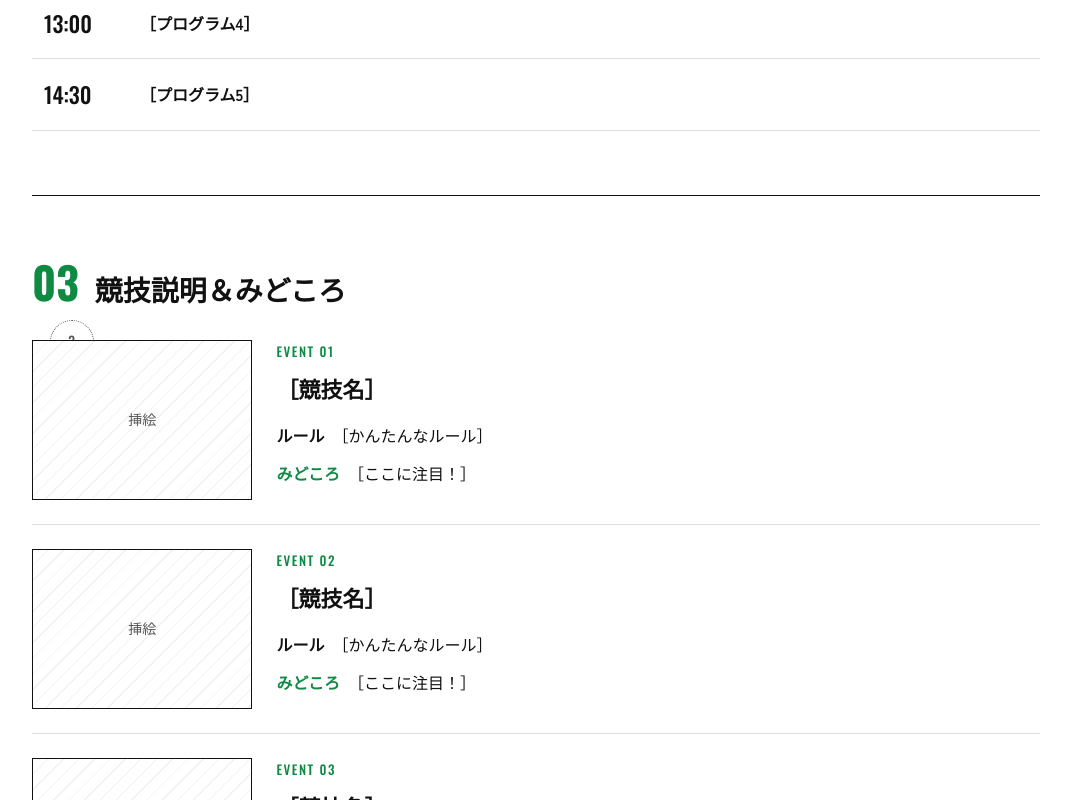
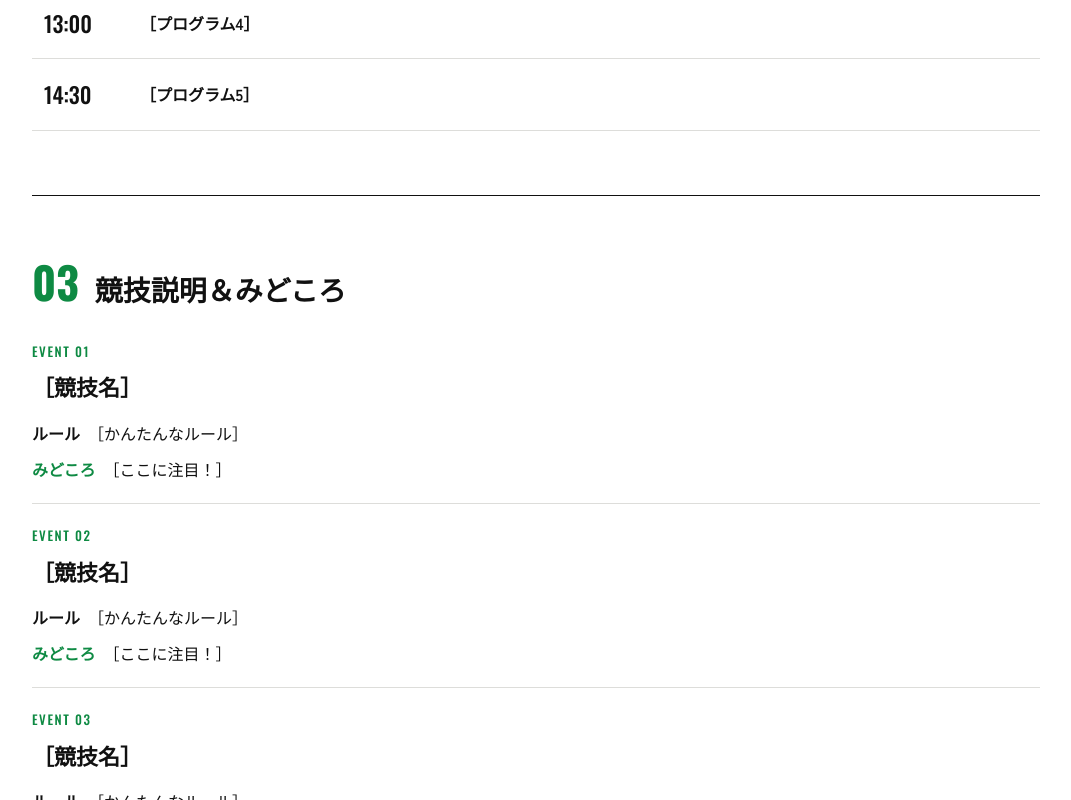
Before and after one commit to kuro-83/sports-festival-2026, a plain HTML site: page index.html in a window 1280 px wide. Shown: the part 2000-2800 px from the top of the page, without its empty margins (104-1175 px from the left). Drawn offline with nearby package versions, Linux system fonts and the light colour scheme; a web font is replaced by a local one.

Commit message:
競技の挿絵をなくし、セクション番号の後ろにも隠れキャラが隠れるように(v8)
Co-Authored-By: Claude Opus 5.5 <noreply@anthropic.com>

```diff
--- a/css/style.css
+++ b/css/style.css
@@ -379,6 +379,19 @@ p { margin: 0; }
   line-height: 1;
   color: var(--c-accent);
 }
+/* 大きい番号も隠れキャラの枠(.frame--num)。数字の後ろを白でぬって、キャラが数字のすき間から透けないようにする
+   (左右に6pxずつ広げてキャラの横幅44pxを隠す。margin で打ち消すので、見出しの並びは変わらない)
+   白は数字の上のふち(文字の箱の上から0.14em下)から。そこから上に頭の上半分ほどが見える
+   タップする所・吹き出しは、ほかの枠の上(.peek__hit--top)と同じ */
+.section__digits {
+  position: relative;
+  z-index: 1;
+  display: inline-block;
+  padding: 0 6px;
+  margin: 0 -6px;
+  background: linear-gradient(transparent 0.14em, var(--c-bg) 0);
+}
+.frame--num .peek--top { top: -16px; }
 .section__head h2 {
   font-family: var(--f-head);
   font-weight: 900;
@@ -501,24 +514,13 @@ p { margin: 0; }
 }
 .event {
   display: flex;
-  flex-wrap: wrap;
-  gap: 24px;
-  padding: 24px 0;
+  flex-direction: column;
+  gap: 8px;
+  padding: 20px 0;
   border-bottom: var(--line-item);
 }
 .event:first-child { padding-top: 0; }
-.event__illust {
-  flex: 1 1 220px;
-  min-width: 0;
-  height: 160px;
-}
-.event__body {
-  flex: 999 1 320px;
-  min-width: 0;
-  display: flex;
-  flex-direction: column;
-  gap: 10px;
-}
+.event p { max-width: 40em; } /* PCで1行が長くなりすぎないように */
 .event__no {
   font-family: var(--f-num);
   font-weight: 500;
@@ -527,6 +529,7 @@ p { margin: 0; }
   color: var(--c-accent);
 }
 .event h3 {
+  margin-bottom: 2px;
   font-family: var(--f-head);
   font-weight: 800;
   font-size: 22px;
--- a/index.html
+++ b/index.html
@@ -73,7 +73,8 @@
 
 <main class="wrap">
 
-  <!-- 番号(01〜)は、表示されているセクションだけで自動で振られる -->
+  <!-- 番号(01〜)は、表示されているセクションだけで自動で振られる
+       見出しの大きい番号(.section__num)も隠れキャラの枠。キャラは数字(.section__digits)の後ろに入る -->
   <nav id="toc" class="toc" aria-label="目次">
     <p class="eyebrow">CONTENTS</p>
     <div class="toc__list">
@@ -89,7 +90,7 @@
   <!-- 施設案内 -->
   <section id="map" class="section">
     <div class="section__head">
-      <span class="section__num"></span>
+      <span class="section__num frame frame--num"><span class="section__digits"></span></span>
       <h2>施設案内</h2>
     </div>
     <div class="frame ph--map" id="frame-map">
@@ -101,7 +102,7 @@
   <!-- タイムテーブル -->
   <section id="timetable" class="section">
     <div class="section__head">
-      <span class="section__num"></span>
+      <span class="section__num frame frame--num"><span class="section__digits"></span></span>
       <h2>タイムテーブル</h2>
     </div>
 
@@ -129,7 +130,7 @@
   <!-- 競技説明＆みどころ -->
   <section id="events" class="section">
     <div class="section__head">
-      <span class="section__num"></span>
+      <span class="section__num frame frame--num"><span class="section__digits"></span></span>
       <h2>競技説明＆みどころ</h2>
     </div>
     <div class="events" id="events-list"></div>
@@ -138,7 +139,7 @@
   <!-- ほかの企画 -->
   <section id="others" class="section">
     <div class="section__head">
-      <span class="section__num"></span>
+      <span class="section__num frame frame--num"><span class="section__digits"></span></span>
       <h2>ほかの企画</h2>
     </div>
     <div class="others" id="others-list"></div>
@@ -147,7 +148,7 @@
   <!-- おたのしみ -->
   <section id="fun" class="section">
     <div class="section__head">
-      <span class="section__num"></span>
+      <span class="section__num frame frame--num"><span class="section__digits"></span></span>
       <h2>おたのしみ</h2>
     </div>
     <div class="fun">
@@ -175,7 +176,7 @@
   <!-- 注意事項 -->
   <section id="notice" class="section">
     <div class="section__head">
-      <span class="section__num"></span>
+      <span class="section__num frame frame--num"><span class="section__digits"></span></span>
       <h2>注意事項</h2>
     </div>
     <div class="notices" id="notices-list"></div>
--- a/js/content.js
+++ b/js/content.js
@@ -62,25 +62,22 @@ const CONTENT = {
   /* ---------- 03 競技説明＆みどころ ---------- */
   // 空 [] にすると、競技説明のセクションごと消える
   // name = 競技名、rule = ルール、highlight = みどころ(rule・highlight は空ならその行が消える)
-  // 「EVENT 01」の番号は上から自動でつく
+  // 「EVENT 01」の番号は上から自動でつく。挿絵はなし(文字だけ)
   events: [
     {
       name: '［競技名］',
       rule: '［かんたんなルール］',
       highlight: '［ここに注目！］',
-      image: { src: '', alt: '' },
     },
     {
       name: '［競技名］',
       rule: '［かんたんなルール］',
       highlight: '［ここに注目！］',
-      image: { src: '', alt: '' },
     },
     {
       name: '［競技名］',
       rule: '［かんたんなルール］',
       highlight: '［ここに注目！］',
-      image: { src: '', alt: '' },
     },
   ],
 
@@ -105,29 +102,30 @@ const CONTENT = {
   },
 
   /* ---------- おたのしみ:隠れキャラ探し ---------- */
-  // イラストの枠の後ろにキャラが隠れて、ふちから顔だけ出している。タップすると出てきてセリフを言う
+  // イラストの枠や、セクションの大きい番号(01〜)の後ろにキャラが隠れて、ふちから顔だけ出している。タップすると出てきてセリフを言う
   // 空 [] にすると、隠れキャラも「おたのしみ」の隠れキャラ探しの欄も出なくなる
   // 場所の決め方は2通り(下の hiddenCharsRandom で切り替え)
-  //   ランダム(true) … 開くたびに hiddenCharFrames の枠からランダムに選ぶ(1つの枠に1体、上から顔を出す)。frame / side / pos は使わない
+  //   ランダム(true) … 開くたびに hiddenCharFrames の枠からランダムに選ぶ(1つの枠・番号に1体、上から顔を出す)。frame / side / pos は使わない
   //   固定(false)    … 各キャラの frame / side / pos の場所に隠れる
-  // frame = 隠れる枠。'cover' 表紙イラスト / 'map' 簡易マップ / 'event-1' 1つめの競技の挿絵('event-2' は2つめ…)
+  // frame = 隠れる枠。'cover' 表紙イラスト / 'map' 簡易マップ / 'num-1' セクション番号の01('num-2' は02…。目次の番号ではなく、見出しの大きい番号)
   // side  = 顔を出す向き。'top'(枠の上) / 'left'(枠の左) / 'right'(枠の右)。左右は見える所が細いので、目立たせたい時は 'top'
   // pos   = ふちのどのあたりか。'start'(上か左のはし寄り) / 'center'(真ん中) / 'end'(下か右のはし寄り)
+  //         番号('num-…')は小さいので、side・pos は使わず、いつも番号の上の真ん中から顔を出す
   // image = キャラの画像(正方形、背景が透明のPNGがおすすめ。空なら点線の丸)
   // line  = タップした時の吹き出しのセリフ(短めに)
   // 見つけた状態はその人のブラウザに保存される(順番を入れ替えると、保存した状態もずれる)
   hiddenChars: [
     { frame: 'cover', side: 'top', pos: 'end', image: { src: '', alt: '' }, line: '［セリフ1］' },
     { frame: 'map', side: 'top', pos: 'end', image: { src: '', alt: '' }, line: '［セリフ2］' },
-    { frame: 'event-2', side: 'top', pos: 'start', image: { src: '', alt: '' }, line: '［セリフ3］' },
+    { frame: 'num-3', side: 'top', pos: 'center', image: { src: '', alt: '' }, line: '［セリフ3］' },
   ],
   // true = 開くたびにランダムな場所に隠れる / false = 上の frame / side / pos の固定の場所
   hiddenCharsRandom: true,
-  // ランダムの時に隠れてよい枠の候補。'events' は競技の挿絵ぜんぶ(競技の数に合わせて増える)
+  // ランダムの時に隠れてよい枠の候補。'nums' はセクション番号ぜんぶ(表示されているセクションだけ。'num-2' のように1つずつも書ける)
   // 枠の数がキャラより少ない時は、出せる数だけ出る(?check に出る)
-  hiddenCharFrames: ['cover', 'map', 'events'],
+  hiddenCharFrames: ['cover', 'map', 'nums'],
   // 「隠れキャラ探し」の見出しの下の1行の説明。空にすると消える
-  hiddenCharsText: 'イラストのうしろに、キャラが隠れてるよ',
+  hiddenCharsText: 'イラストや番号のうしろに、キャラが隠れてるよ',
   // 全部見つけた時に出る、緑の文字1行のメッセージ(紙吹雪も出る)
   hiddenCharsDone: '［全部見つけた時のメッセージ］',
 
--- a/js/main.js
+++ b/js/main.js
@@ -117,29 +117,19 @@ function renderEvents() {
   $('events').hidden = events.length === 0;
 
   $('events-list').replaceChildren(...events.map((ev, i) => {
+    // 挿絵はなし。EVENT 01・競技名・ルール・みどころの文字だけ
     const article = el('article', 'event');
-
-    // 枠(.ph)を .frame で包む。隠れキャラは 'event-1' のような名前でこの枠の後ろに入る
-    const illust = el('div', 'frame event__illust');
-    illust.id = `frame-event-${i + 1}`;
-    const box = el('div', 'ph', '挿絵');
-    renderImage(box, ev.image);
-    illust.append(box);
-
-    const body = el('div', 'event__body');
-    body.append(el('span', 'event__no', `EVENT ${pad(i + 1)}`), el('h3', '', ev.name));
+    article.append(el('span', 'event__no', `EVENT ${pad(i + 1)}`), el('h3', '', ev.name));
     if (ev.rule) {
       const p = el('p', '', `　${ev.rule}`);
       p.prepend(el('strong', '', 'ルール'));
-      body.append(p);
+      article.append(p);
     }
     if (ev.highlight) {
       const p = el('p', '', `　${ev.highlight}`);
       p.prepend(el('strong', 'accent', 'みどころ'));
-      body.append(p);
+      article.append(p);
     }
-
-    article.append(illust, body);
     return article;
   }));
 }
@@ -178,6 +168,7 @@ spotBtn.addEventListener('click', () => {
 
 /* ---------- おたのしみ:隠れキャラ探し ----------
    イラストの枠(.frame)の中で、枠(.ph)の後ろに隠れて、ふちから顔だけ出す
+   セクションの大きい番号('num-1'…)も枠。数字(.section__digits)の後ろに隠れて、上から顔を出す
    タップすると前に出てきてセリフを言い、数秒で元に戻る */
 const HIDDEN_KEY = 'hidden-chars-v6'; // v5(見出しの横に置く形)の保存データは使わない
 const PEEK_SIDES = ['top', 'left', 'right'];
@@ -199,10 +190,10 @@ function visibleFrame(name) {
   return frame && !frame.closest('[hidden]') ? frame : null;
 }
 
-// ランダムの時に隠れてよい枠。'events' は競技の挿絵ぜんぶ
+// ランダムの時に隠れてよい枠。'nums' はセクション番号ぜんぶ(renderNumbers が表示中の番号にだけ id を付ける)
 function randomFrameCandidates() {
-  const names = (CONTENT.hiddenCharFrames || []).flatMap((name) => (name === 'events'
-    ? CONTENT.events.map((_, n) => `event-${n + 1}`)
+  const names = (CONTENT.hiddenCharFrames || []).flatMap((name) => (name === 'nums'
+    ? [...document.querySelectorAll('[id^="frame-num-"]')].map((f) => f.id.slice('frame-'.length))
     : [name]));
   return [...new Set(names)].map(visibleFrame).filter(Boolean);
 }
@@ -230,10 +221,13 @@ function renderHiddenChars() {
       hiddenShort = random;
       return;
     }
-    const side = random ? 'top' : (PEEK_SIDES.includes(c.side) ? c.side : 'top');
-    const pos = random
-      ? posNames[Math.floor(Math.random() * posNames.length)]
-      : (PEEK_AT[c.pos] ? c.pos : 'center');
+    // 番号は小さいので、いつも上の真ん中から。吹き出しは画面の左にはみ出ないよう番号の左にそろえる
+    const isNum = frame.classList.contains('frame--num');
+    const side = random || isNum ? 'top' : (PEEK_SIDES.includes(c.side) ? c.side : 'top');
+    const pos = isNum ? 'center'
+      : random ? posNames[Math.floor(Math.random() * posNames.length)]
+        : (PEEK_AT[c.pos] ? c.pos : 'center');
+    const bubblePos = isNum ? 'start' : pos;
     frame.dataset.hiddenChar = `${i + 1}:${pos}`; // 確認用(どの枠に何体目がいるか)
 
     // キャラ本体(枠の後ろ)
@@ -246,7 +240,7 @@ function renderHiddenChars() {
     btn.type = 'button';
     btn.setAttribute('aria-label', `隠れキャラ ${i + 1}`);
 
-    const bubble = el('span', `peek__bubble peek__bubble--${side} peek__bubble--${pos}`);
+    const bubble = el('span', `peek__bubble peek__bubble--${side} peek__bubble--${bubblePos}`);
     bubble.setAttribute('aria-live', 'polite');
     bubble.hidden = true;
 
@@ -324,12 +318,17 @@ function renderNumbers() {
     const section = document.querySelector(link.getAttribute('href'));
     section.classList.remove('section--last');
     link.hidden = section.hidden;
+    // 大きい番号は隠れキャラの枠。表示中のものだけ 'frame-num-3' のような id を付ける
+    const frame = section.querySelector('.section__num');
+    frame.removeAttribute('id');
     if (section.hidden) return;
 
     count += 1;
     const num = pad(count);
     setText(link.querySelector('.num'), num);
-    setText(section.querySelector('.section__num'), num);
+    // 数字は中の .section__digits に入れる(隠れキャラが入っていても消さない)。'num-3' = 03 の番号
+    setText(frame.querySelector('.section__digits'), num);
+    frame.id = `frame-num-${count}`;
     last = section;
 
     const item = el('a', '', link.lastChild.textContent);
@@ -532,8 +531,11 @@ renderNotices();
 renderImage($('runner'), CONTENT.timetable.runnerImage);
 $('timetable').hidden = CONTENT.timetable.program.length === 0;
 renderSpot();
+// 隠れキャラが番号に隠れられるよう、先に番号を振る(おたのしみは、隠れキャラがいれば出る前提)
+$('fun').hidden = CONTENT.hiddenChars.length === 0 && $('spot').hidden;
+renderNumbers();
 renderHiddenChars();
-// 隠れキャラ探しも間違い探しも出ないなら、おたのしみごと隠す
+// 隠れキャラ探しも間違い探しも出ないなら、おたのしみごと隠す(消えたら番号を振り直す)
 $('fun').hidden = $('hunt').hidden && $('spot').hidden;
 renderNumbers();
 renderCheck();
```
Also changed, not shown: 1 other file.
